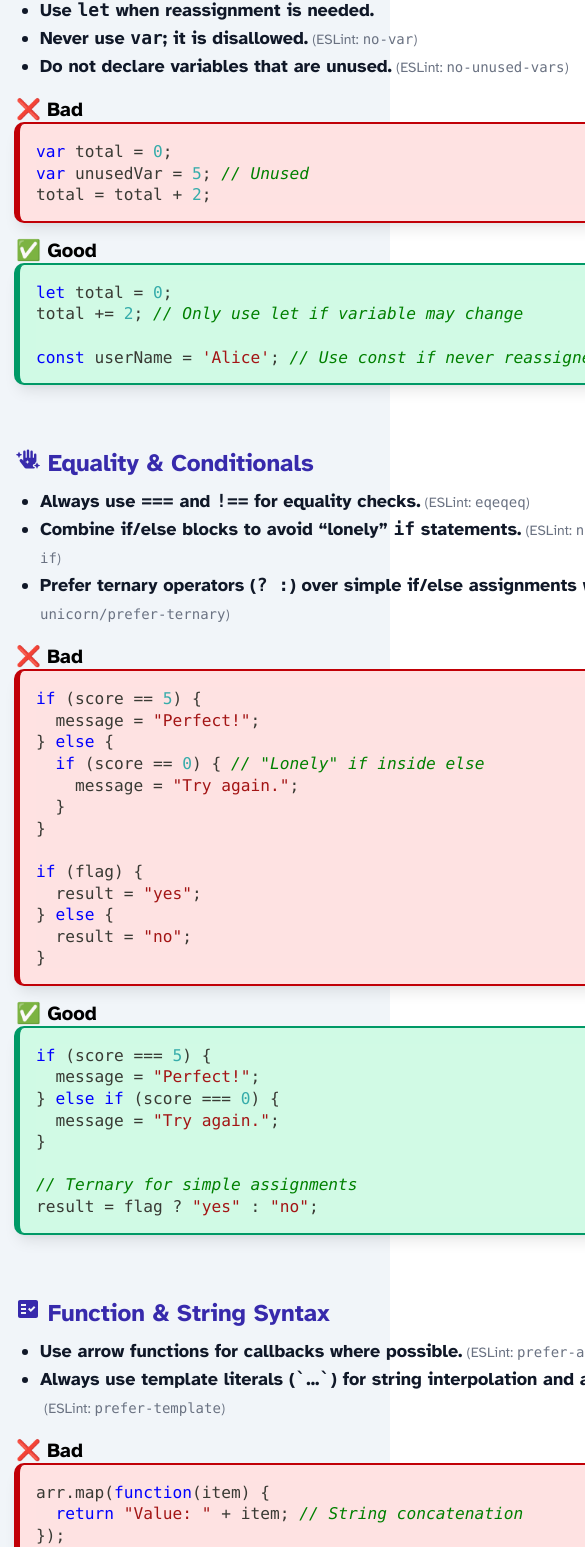
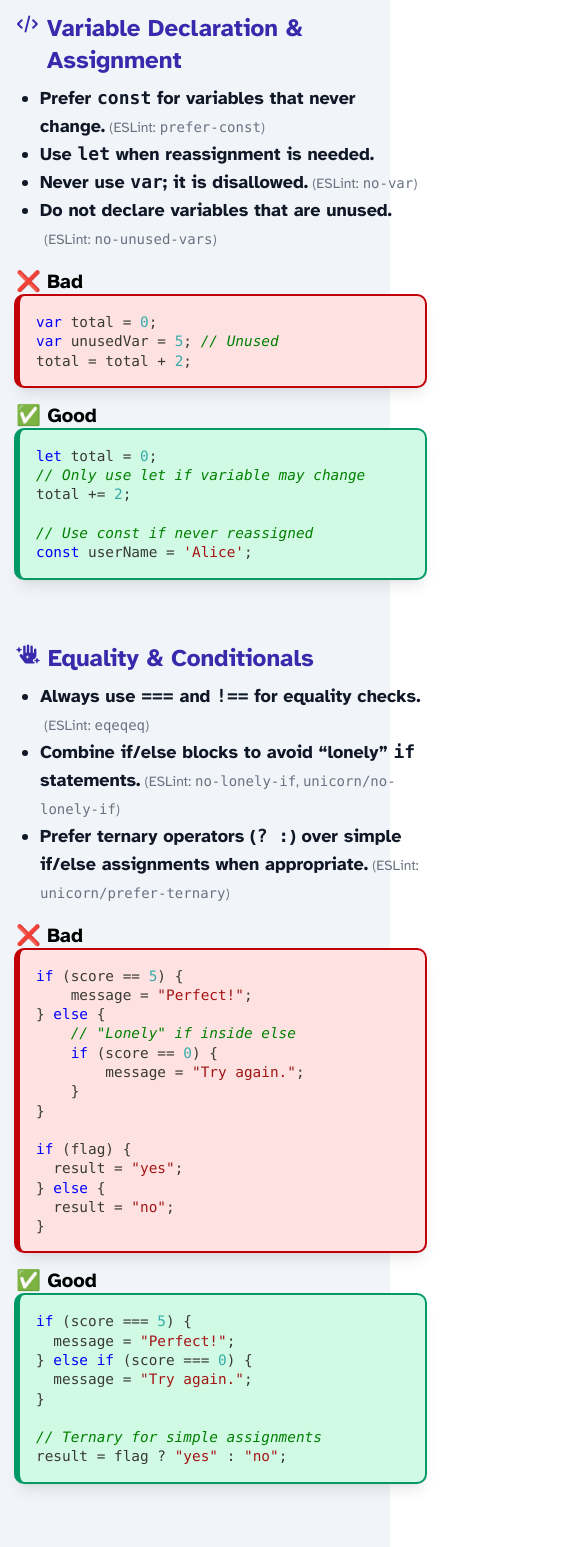
Before and after one commit to voravichs/cis_1962_sp_26, a React (Vite) app: page /style-guide in a window 390 px wide. Shown: the part 432-1979 px from the top of the page, 585 px wide, since content can reach past the window. Built offline with nearby package versions, Linux system fonts and the light colour scheme.

Commit message:
mobile optimization edge cases

```diff
--- a/src/Components/AssignmentsCards.jsx
+++ b/src/Components/AssignmentsCards.jsx
@@ -97,7 +97,7 @@ const AssignmentCard = ({ hw, flip, onFlip }) => (
                     target="_blank"
                     rel="noopener noreferrer"
                     aria-label="View full assignment details (opens in new tab)"
-                    className="flex items-center gap-1 px-4 py-2 bg-red-600 hover:bg-red-700 active:bg-red-800 text-white rounded-lg font-semibold shadow transition focus:outline-none focus:ring-2 focus:ring-red-300 mb-4"
+                    className="flex items-center gap-1 px-4 py-2 bg-red-600 hover:bg-red-700 active:bg-red-800 text-white rounded-lg font-semibold shadow transition focus:outline-none focus:ring-2 focus:ring-red-300 mb-2"
                 >
                     <BiSolidDetail className="text-3xl"/>Details
                 </a>
--- a/src/Components/WelcomeBanner.jsx
+++ b/src/Components/WelcomeBanner.jsx
@@ -10,7 +10,7 @@ const HeroBanner = () => {
       <div className="flex flex-col md:flex-row w-full max-w-7xl gap-8 md:gap-16 lg:gap-32">
         {/* Left/Top */}
         <div className="w-full md:w-1/2 bg-white p-4 md:p-8 rounded-lg md:rounded-xl shadow flex flex-col justify-center text-center">
-          <p className="text-3xl sm:text-4xl md:text-5xl font-bold ">CIS 1962: JavaScript Minicourse</p>
+          <p className="text-3xl sm:text-4xl md:text-5xl font-bold ">CIS 1962: JavaScript Programming</p>
           <div className="border-t-4 border-red-700 my-2 mb-4"></div>
           <p className="text-base sm:text-lg">Fall 2025</p>
           <p className="text-base sm:text-lg">Monday 5:15-6:45 PM</p>
--- a/src/Routes/Assignments/1-DataAnalysis.jsx
+++ b/src/Routes/Assignments/1-DataAnalysis.jsx
@@ -99,19 +99,19 @@ function DataAnalysis() {
                   <li>It allows your program to interact with the file system on your computer.</li>
                   <li>After importing the module, you can call various methods, defined in its <a className='text-blue-700 underline' href='https://nodejs.org/api/fs.html' target="_blank" rel="noopener noreferrer">documentation</a>.</li>
                   <li>For our purposes, use <span className='inline-code'>fs.readFileSync(path[, options])</span>, which is a simple synchronous option to read files. Here's an example of how you may import <span className='inline-code'>fs</span> and use this method:</li>
-                  <div className="blue-block font-mono my-4">
+                  <div className="blue-block font-mono my-4 text-sm sm:text-xl">
                     <SyntaxHighlighter
                       language="javascript"
                       style={vs}
                       customStyle={{
                           background: 'none',
                           border: 'none',
-                          fontSize: 18,
                           margin: 0,
                           padding: 0,
                       }}
                     >{`const fs = require('fs');
-const data = fs.readFileSync('./file.txt', 'utf8');`}</SyntaxHighlighter>
+const data =
+  fs.readFileSync('./file.txt', 'utf8');`}</SyntaxHighlighter>
                 </div>
               </ul>
             </div>
@@ -129,7 +129,7 @@ const data = fs.readFileSync('./file.txt', 'utf8');`}</SyntaxHighlighter>
                       customStyle={{
                           background: 'none',
                           border: 'none',
-                          fontSize: 18,
+                          fontSize: 16,
                           margin: 0,
                           padding: 0,
                       }}
@@ -173,7 +173,7 @@ const csv = Papa.parse(some_data);`}</SyntaxHighlighter>
                 customStyle={{
                     background: 'none',
                     border: 'none',
-                    fontSize: 18,
+                    fontSize: 16,
                     margin: 0,
                     padding: 0,
                 }}
@@ -182,8 +182,10 @@ const csv = Papa.parse(some_data);`}</SyntaxHighlighter>
   user_id: 9262579,
   app_name: 'Grammarly',
   app_category: 'Music & Audio',
-  review_text: 'Stupido malattia donna magari già posare sbagliare qualità.
-    Tempo vino morale sviluppo ora popolazione avvicinare.',
+  review_text: 'Stupido malattia donna
+    magari già posare sbagliare qualità.
+    Tempo vino morale sviluppo
+    ora popolazione avvicinare.',
   review_language: 'fi',
   rating: 2.3,
   review_date: 2024-06-28T22:59:58.000Z,
@@ -221,11 +223,13 @@ const csv = Papa.parse(some_data);`}</SyntaxHighlighter>
             <p className="mb-4">
               Next, we will print out a breakdown of the sentiments by App, and then by language. You should format your <span className='inline-code'>console.log</span> statements similar to the examples below:
             </p>
-            <pre className='blue-block font-mono'>
+            <pre className='blue-block font-mono text-base'>
               <code>
-                {`WhatsApp- Positive: 0, Neutral: 0, Negative: 0
+                {`WhatsApp
+Positive: 0, Neutral: 0, Negative: 0
 ...
-fr- Positive: 0, Neutral: 0, Negative: 0`}
+fr
+Positive: 0, Neutral: 0, Negative: 0`}
               </code>
             </pre>
             <p className='mb-4'>
--- a/src/Routes/StyleGuide.jsx
+++ b/src/Routes/StyleGuide.jsx
@@ -56,7 +56,7 @@ function StyleGuide() {
                             customStyle={{
                                 background: '#fee2e2',
                                 border: 'none',
-                                fontSize: 18,
+                                fontSize: 16,
                                 margin: 0,
                                 padding: 0,
                             }}
@@ -73,14 +73,16 @@ total = total + 2;
                         customStyle={{
                             background: '#d1fae5',
                             border: 'none',
-                            fontSize: 18,
+                            fontSize: 16,
                             margin: 0,
                             padding: 0,
                         }}
                         >{`let total = 0;
-total += 2; // Only use let if variable may change
+// Only use let if variable may change
+total += 2;
 
-const userName = 'Alice'; // Use const if never reassigned
+// Use const if never reassigned
+const userName = 'Alice';
 `}</SyntaxHighlighter>
                     </div>
                 </section>
@@ -113,16 +115,17 @@ const userName = 'Alice'; // Use const if never reassigned
                             customStyle={{
                                 background: '#fee2e2',
                                 border: 'none',
-                                fontSize: 18,
+                                fontSize: 16,
                                 margin: 0,
                                 padding: 0,
                             }}
                             >{`if (score == 5) {
-  message = "Perfect!";
+    message = "Perfect!";
 } else {
-  if (score == 0) { // "Lonely" if inside else
-    message = "Try again.";
-  }
+    // "Lonely" if inside else
+    if (score == 0) {
+        message = "Try again.";
+    }
 }
 
 if (flag) {
@@ -140,7 +143,7 @@ if (flag) {
                             customStyle={{
                                 background: '#d1fae5',
                                 border: 'none',
-                                fontSize: 18,
+                                fontSize: 16,
                                 margin: 0,
                                 padding: 0,
                             }}
@@ -181,12 +184,13 @@ result = flag ? "yes" : "no";
                             customStyle={{
                                 background: '#fee2e2',
                                 border: 'none',
-                                fontSize: 18,
+                                fontSize: 16,
                                 margin: 0,
                                 padding: 0,
                             }}
                             >{`arr.map(function(item) {
-  return "Value: " + item; // String concatenation
+    // String concatenation
+    return "Value: " + item;
 });
 `}
 </SyntaxHighlighter>
@@ -199,11 +203,12 @@ result = flag ? "yes" : "no";
                             customStyle={{
                                 background: '#d1fae5',
                                 border: 'none',
-                                fontSize: 18,
+                                fontSize: 16,
                                 margin: 0,
                                 padding: 0,
                             }}
-                            >{`arr.map(item => \`Value: \${item}\`);  // Arrow function + template literal
+                            >{`// Arrow function + template literal
+arr.map(item => \`Value: \${item}\`);
 `}</SyntaxHighlighter>
                         </div>
                     </div>
@@ -245,14 +250,15 @@ result = flag ? "yes" : "no";
                             customStyle={{
                                 background: '#fee2e2',
                                 border: 'none',
-                                fontSize: 18,
+                                fontSize: 16,
                                 margin: 0,
                                 padding: 0,
                             }}
                             >{`// Repeated property access
 for (const user of users) {
     if (user.isActive) {
-        console.log(user.name + " is active");
+        console.log(user.name +
+            " is active");
     }
 }
 
@@ -260,7 +266,7 @@ for (const user of users) {
 throw new Error();
 
 // Unneeded ESLint disable
-// eslint-disable-next-line no-unused-vars, eqeqeq
+// eslint-disable-next-line eqeqeq
 let y = 1;
 
 // Using alert in production code
@@ -277,14 +283,16 @@ if (x > 10) {
                             customStyle={{
                                 background: '#d1fae5',
                                 border: 'none',
-                                fontSize: 18,
+                                fontSize: 16,
                                 margin: 0,
                                 padding: 0,
                             }}
-                            >{`// Use destructuring for repeated property access
+                            >{`// Use destructuring for
+// repeated property access
 for (const { isActive, name } of users) {
     if (isActive) {
-        console.log(\`\${name} is active\`);
+        console.log(\`\${name}
+            is active\`);
     }
 }
 
@@ -292,10 +300,13 @@ for (const { isActive, name } of users) {
 throw new Error("Input was empty");
 
 // Only disable ESLint with a clear comment
-// eslint-disable-next-line eqeqeq -- Must use loose equality for this legacy API
+// eslint-disable-next-line eqeqeq
+// -- Must use loose equality
+// for this legacy API
 let y = getLegacyValue();
 
-// Use a non-blocking notification instead of alert in user-facing code
+// Use a non-blocking notification
+// instead of alert in user-facing code
 if (x > 10) {
     showNotification("Too big!");
 }
```
Also changed, not shown: src/Routes/AIPolicy.jsx (+6 -6 lines).
